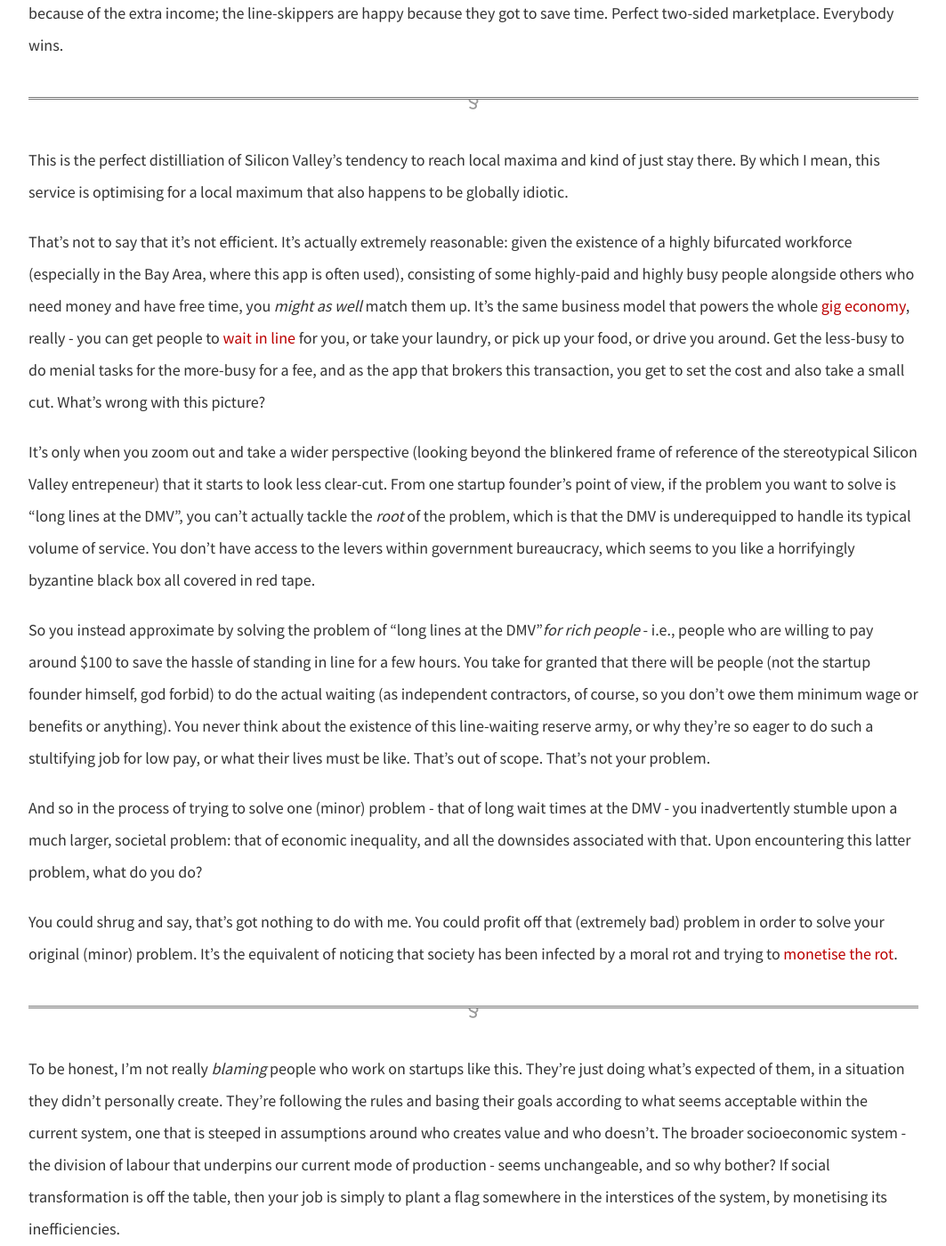
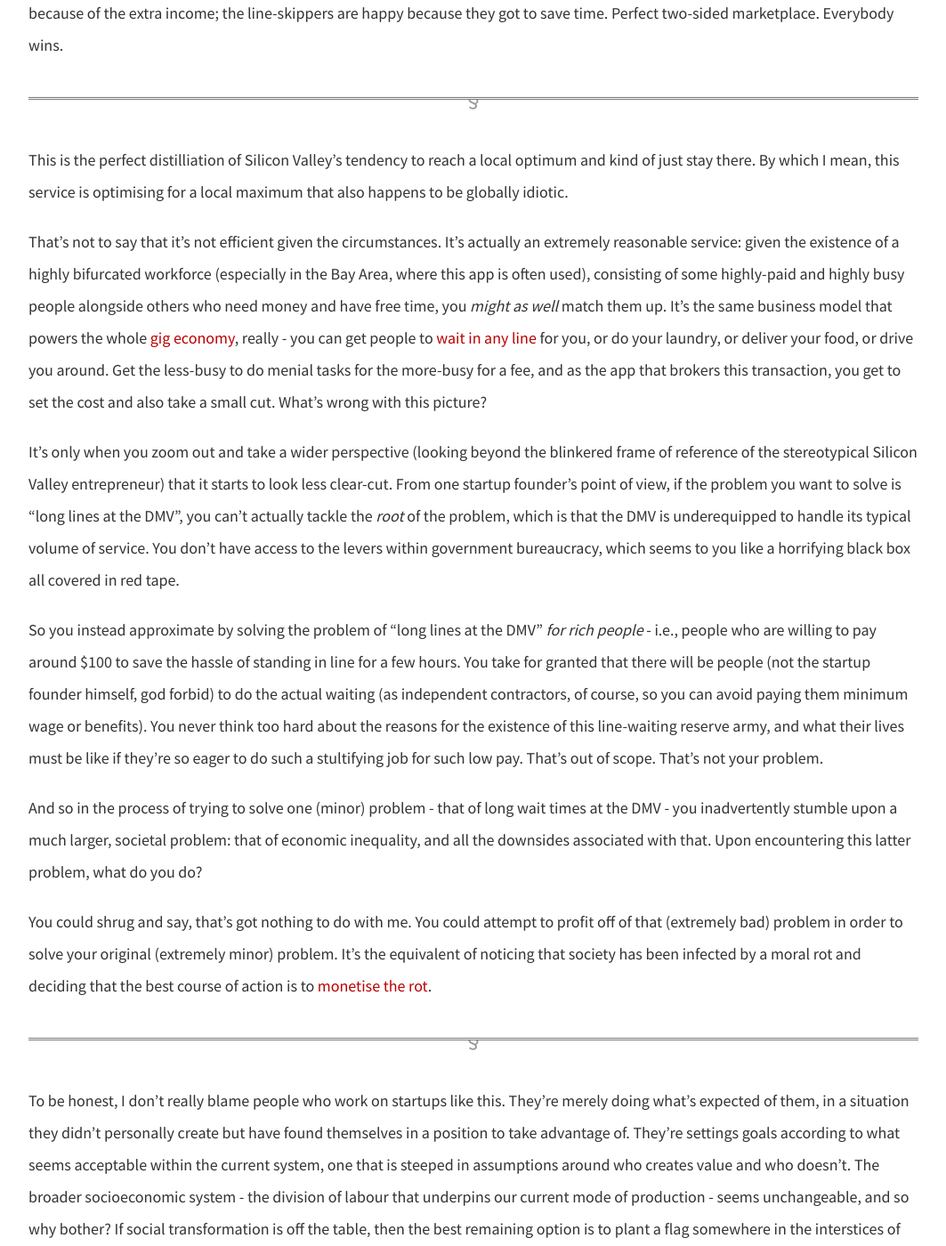
Before and after one commit to dellsystem/dellsystem.github.io, a Jekyll site: the page built from _posts/2019-1-16-fragments-16.md, in a window 1280 px wide and 1400 px high, scrolled down 1104 px. Shown: the whole window at 89% size, without its empty margins (108-1171 px from the left). Built offline with Jekyll 4.4.1, drawn with Linux system fonts in a browser that asks for light colours; some of the changed text lies outside the part shown.

Commit message:
Update fragments-16
Typos, copyediting.

```diff
--- a/_posts/2019-1-16-fragments-16.md
+++ b/_posts/2019-1-16-fragments-16.md
@@ -18,23 +18,23 @@ In some ways, this is brilliant. It's win-win business model that creates value
 
 ***
 
-This is the perfect distilliation of Silicon Valley's tendency to reach local maxima and kind of just stay there. By which I mean, this service is optimising for a local maximum that also happens to be globally idiotic.
+This is the perfect distilliation of Silicon Valley's tendency to reach a local optimum and kind of just stay there. By which I mean, this service is optimising for a local maximum that also happens to be globally idiotic.
 
-That's not to say that it's not efficient. It's actually extremely reasonable: given the existence of a highly bifurcated workforce (especially in the Bay Area, where this app is often used), consisting of some highly-paid and highly busy people alongside others who need money and have free time, you _might as well_ match them up. It's the same business model that powers the whole [gig economy](https://newsocialist.org.uk/the-gig-economy/), really - you can get people to [wait in line](https://www.taskrabbit.com/m/featured/waiting-in-line) for you, or take your laundry, or pick up your food, or drive you around. Get the less-busy to do menial tasks for the more-busy for a fee, and as the app that brokers this transaction, you get to set the cost and also take a small cut. What's wrong with this picture?
+That's not to say that it's not efficient given the circumstances. It's actually an extremely reasonable service: given the existence of a highly bifurcated workforce (especially in the Bay Area, where this app is often used), consisting of some highly-paid and highly busy people alongside others who need money and have free time, you _might as well_ match them up. It's the same business model that powers the whole [gig economy](https://newsocialist.org.uk/the-gig-economy/), really - you can get people to [wait in any line](https://www.taskrabbit.com/m/featured/waiting-in-line) for you, or do your laundry, or deliver your food, or drive you around. Get the less-busy to do menial tasks for the more-busy for a fee, and as the app that brokers this transaction, you get to set the cost and also take a small cut. What's wrong with this picture?
 
-It's only when you zoom out and take a wider perspective (looking beyond the blinkered frame of reference of the stereotypical Silicon Valley entrepeneur) that it starts to look less clear-cut. From one startup founder's point of view, if the problem you want to solve is "long lines at the DMV", you can't actually tackle the _root_ of the problem, which is that the DMV is underequipped to handle its typical volume of service. You don't have access to the levers within government bureaucracy, which seems to you like a horrifyingly byzantine black box all covered in red tape.
+It's only when you zoom out and take a wider perspective (looking beyond the blinkered frame of reference of the stereotypical Silicon Valley entrepreneur) that it starts to look less clear-cut. From one startup founder's point of view, if the problem you want to solve is "long lines at the DMV", you can't actually tackle the _root_ of the problem, which is that the DMV is underequipped to handle its typical volume of service. You don't have access to the levers within government bureaucracy, which seems to you like a horrifying black box all covered in red tape.
 
-So you instead approximate by solving the problem of "long lines at the DMV"_for rich people_ - i.e., people who are willing to pay around $100 to save the hassle of standing in line for a few hours. You take for granted that there will be people (not the startup founder himself, god forbid) to do the actual waiting (as independent contractors, of course, so you don't owe them minimum wage or benefits or anything). You never think about the existence of this line-waiting reserve army, or why they're so eager to do such a stultifying job for low pay, or what their lives must be like. That's out of scope. That's not your problem.
+So you instead approximate by solving the problem of "long lines at the DMV" _for rich people_ - i.e., people who are willing to pay around $100 to save the hassle of standing in line for a few hours. You take for granted that there will be people (not the startup founder himself, god forbid) to do the actual waiting (as independent contractors, of course, so you can avoid paying them minimum wage or benefits). You never think too hard about the reasons for the existence of this line-waiting reserve army, and what their lives must be like if they're so eager to do such a stultifying job for such low pay. That's out of scope. That's not your problem.
 
 And so in the process of trying to solve one (minor) problem - that of long wait times at the DMV - you inadvertently stumble upon a much larger, societal problem: that of economic inequality, and all the downsides associated with that. Upon encountering this latter problem, what do you do?
 
-You could shrug and say, that's got nothing to do with me. You could profit off that (extremely bad) problem in order to solve your original (minor) problem. It's the equivalent of noticing that society has been infected by a moral rot and trying to [monetise the rot](https://twitter.com/trillburne/status/750721471157198848).
+You could shrug and say, that's got nothing to do with me. You could attempt to profit off of that (extremely bad) problem in order to solve your original (extremely minor) problem. It's the equivalent of noticing that society has been infected by a moral rot and deciding that the best course of action is to [monetise the rot](https://twitter.com/trillburne/status/750721471157198848).
 
 ***
 
-To be honest, I'm not really _blaming_ people who work on startups like this. They're just doing what's expected of them, in a situation they didn't personally create. They're following the rules and basing their goals according to what seems acceptable within the current system, one that is steeped in assumptions around who creates value and who doesn't. The broader socioeconomic system - the division of labour that underpins our current mode of production - seems unchangeable, and so why bother? If social transformation is off the table, then your job is simply to plant a flag somewhere in the interstices of the system, by monetising its inefficiencies.
+To be honest, I don't really blame people who work on startups like this. They're merely doing what's expected of them, in a situation they didn't personally create but have found themselves in a position to take advantage of. They're settings goals according to what seems acceptable within the current system, one that is steeped in assumptions around who creates value and who doesn't. The broader socioeconomic system - the division of labour that underpins our current mode of production - seems unchangeable, and so why bother? If social transformation is off the table, then the best remaining option is to plant a flag somewhere in the interstices of the system, by monetising its inefficiencies.
 
-So it's understandable why people would be suckered into believing that these locally-optimal solutions are the best we can do. Because they've spent their whole lives stooped in a fog of (venture) capitalist realism, conditioned to believe that the market is the most efficient way of distributing resources and so any inefficiencies that may pop up can always be solved by applying another dose of "market".
+So it's understandable why people would be suckered into believing that these locally-optimal solutions are the best we can do. Because they've spent their whole lives stooped in a fog of (venture) capitalist realism, conditioned to believe that the market is the most efficient way of distributing resources and so any inefficiencies that may pop up can always be solved by applying another healthy dose of "market".
 
 That doesn't mean they're right, though. It just means they've lowered their expectations, and instead of having the courage to actually work on solving audacious problems, they've settled for more quotidian ambitions. And in the process, they've probably convinced themselves that it's _actually_ a win-win - it's actually the best we can do. They're _actually_ making the world a better place, by helping unemployed (and maybe even homeless people) make a bit of money.
 
@@ -42,4 +42,4 @@ But that depends entirely on what your "normal" is - what the baseline for compa
 
 In the long term, of course, we want a world without DMV lines at all, and without the massive economic inequality that has created this problem in the first place. This inequality of access to the DMV (some have no choice but to wait; others can command others to wait for them) is only a symptom of a larger socioeconomic problem in which some peoples' time is treated as more disposable than others'. We have to fight for a world where this doesn't happen.
 
-In the meantime, what to do about these long DMV lines? Honestly, I don't really have a problem with this particular business model in itself; if you want to use this app, or work on something similar, why not? But don't delude yourself into believing that it's actually _good_. At best, it's an affirmative solution when what's really needed is a [transformative](https://ethicalpolitics.org/blackwood/fraser.htm) one - like constantly emptying out the bucket underneath a leaking roof rather than actually fixing the hole in the roof. It might be useful for the time being, but at some point you're going to have to fix the roof.
+In the meantime, what to do about these long DMV lines? I don't really have a problem with this particular business model in itself; if you want to use this app, or work on something similar, I don't really care. But don't delude yourself into believing that it's actually _good_ for the world in the long run. At best, it's an affirmative solution, when what's really needed is a [transformative](https://ethicalpolitics.org/blackwood/fraser.htm) one - like constantly emptying out the bucket underneath a leaking roof rather than actually fixing the hole in the roof. It might be useful for the time being, but at some point you're going to have to actually fix the roof.
```
